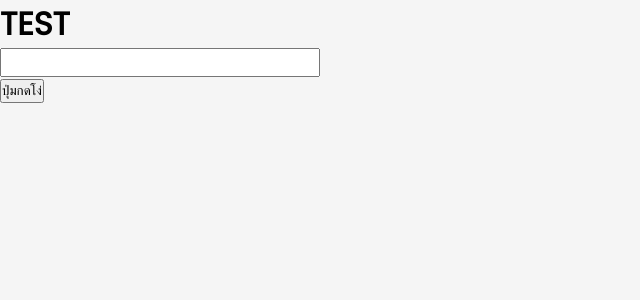
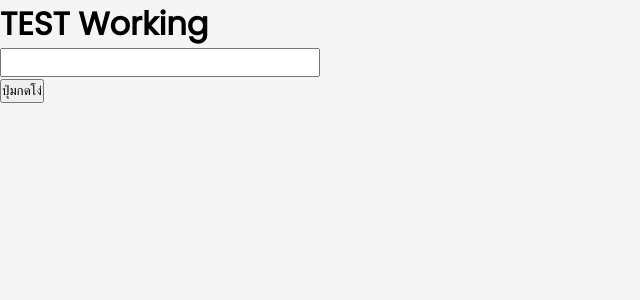
Before and after one commit to kItsxdx/travel_tour, a React (Create React App) app: page / in a window 1280 px wide. Shown: the top 300 px of the page, without its empty margins (0-640 px from the left). Built offline with nearby package versions, Linux system fonts and the light colour scheme.

Commit message:
#create file Components/Footer/Home/Main/Navbar

```diff
--- a/src/App.js
+++ b/src/App.js
@@ -6,7 +6,7 @@ function App(){
   const Wherebutton = (<button>ปุ่มกดโง่</button>);
   return(
     <dir classname = "App">
-      <h1>TEST</h1>
+      <h1>TEST Working</h1>
       <p>{WhatInput}</p>
       <p>{Wherebutton}</p>
     </dir>
```
Also changed, not shown: src/Components/Footer/Footer.jsx (added), src/Components/Footer/footer.scss (added), src/Components/Home/Home.jsx (added), src/Components/Home/home.scss (added), src/Components/Main/Main.jsx (added), src/Components/Main/main.scss (added), src/Components/Navbar/Navbar.jsx (added), src/Components/Navbar/navbar.scss (added).
